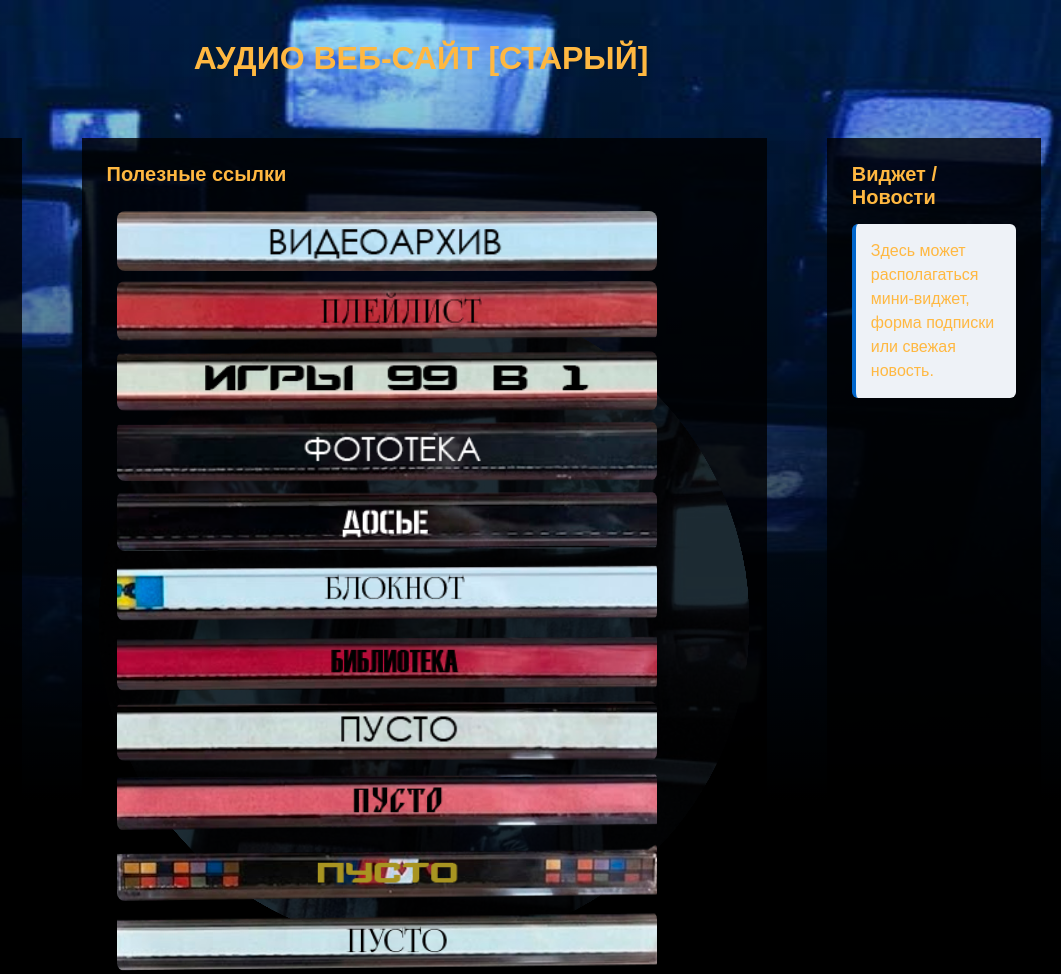
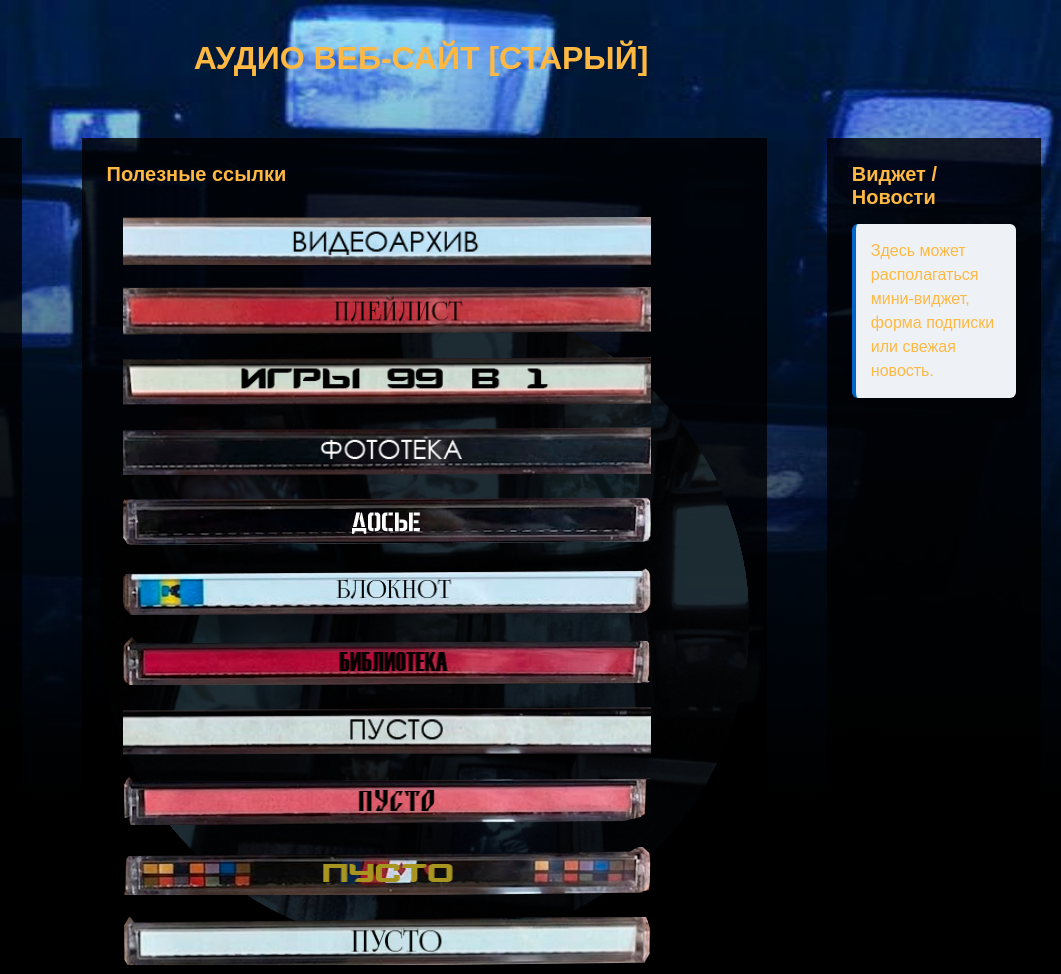
Before and after one commit to niks0291188-lang/cool-thing, a plain HTML site: page index.html in a window 1280 px wide. Shown: the top 974 px of the page, 219-1280 px from the left. Drawn offline with Linux system fonts and the light colour scheme.

Commit message:
Update index.html

```diff
--- a/index.html
+++ b/index.html
@@ -138,7 +138,9 @@
             position: absolute;
             display: block;
             overflow: hidden;
-            border-radius: 8px;
+            border-radius: 0;
+            padding: 6px;
+            box-sizing: border-box;
             transition: transform 0.3s ease;
             text-decoration: none;
         }
@@ -148,6 +150,7 @@
             height: 100%;
             display: block;
             object-fit: cover;
+            border-radius: 0;
         }
 
         .button-item:hover {
```
